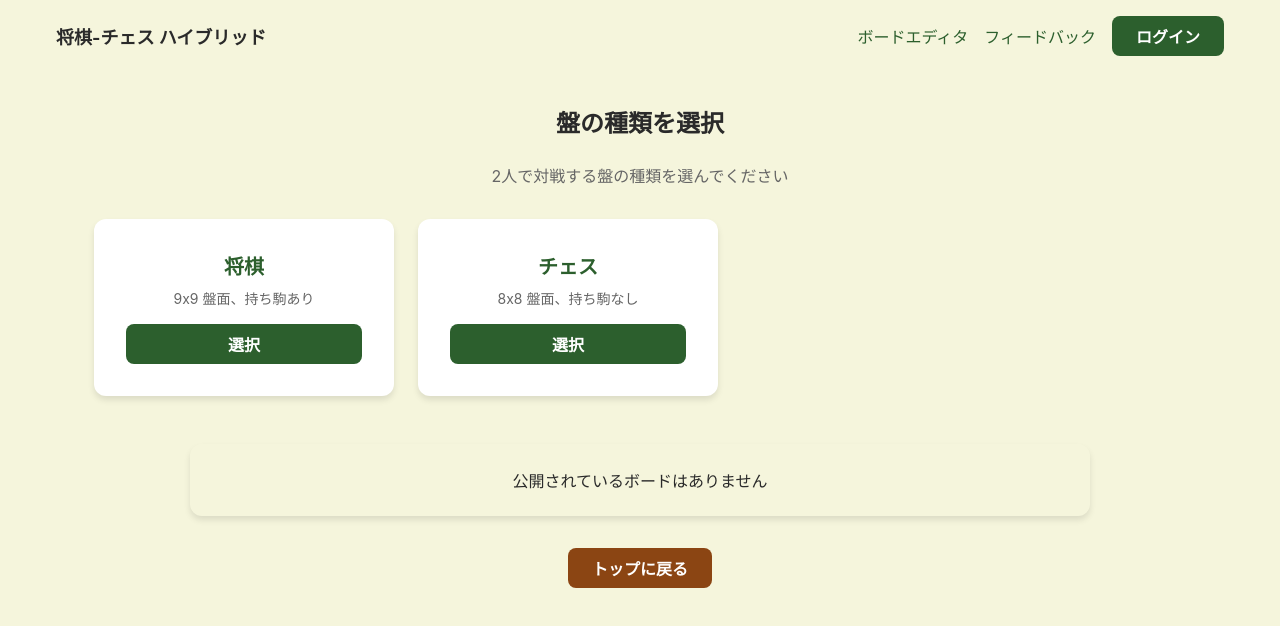
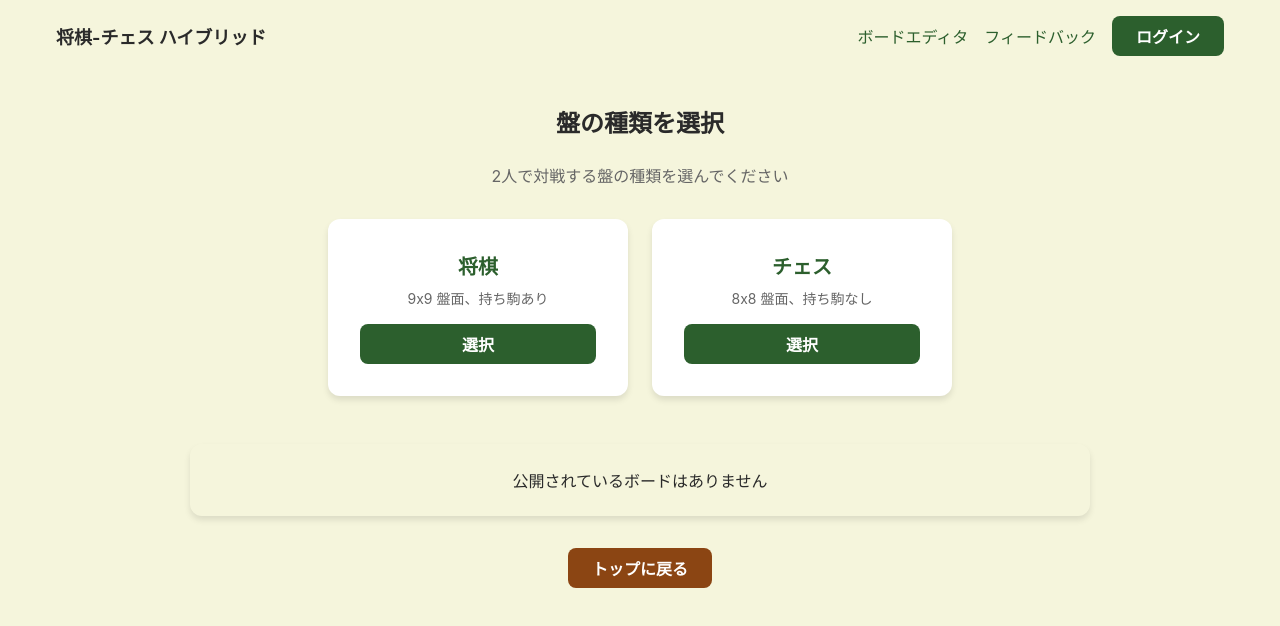
Before and after one commit to daizyoo/shogi-chess-web, a Next.js app: page /local/1 in a window 1280 px wide. Shown: the top 626 px of the page. Built offline with nearby package versions, Linux system fonts and the light colour scheme; no server answers; the database is empty.

Commit message:
change: ローカルプレイの盤を選択する際、選択肢を中央に寄せるように変更

```diff
--- a/app/local/[mode]/page.tsx
+++ b/app/local/[mode]/page.tsx
@@ -54,7 +54,6 @@ export default function SelectBoardPage() {
           display: 'grid',
           gridTemplateColumns: 'repeat(2, minmax(250px, 300px))',
           gap: 'var(--spacing-lg)',
-          maxWidth: '700px',
           margin: '0 auto mb-xl',
           justifyContent: 'center',
         }}
```
